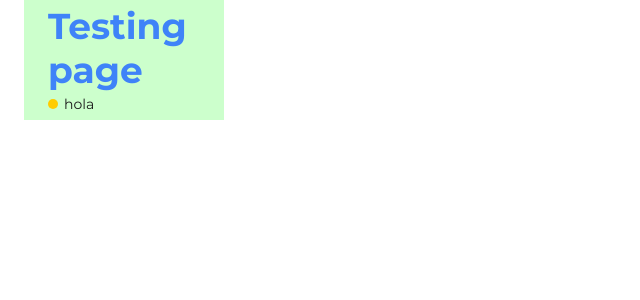
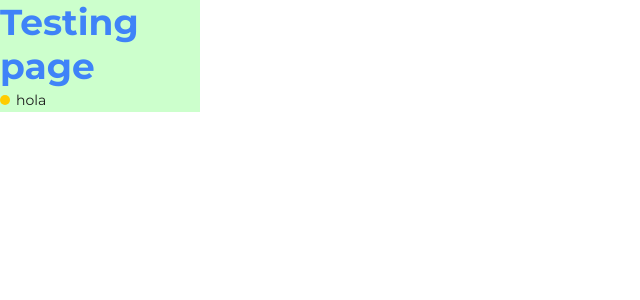
Before and after one commit to KevinZav/punto-de-venta, a Vue app: page /#/testing in a window 1280 px wide. Shown: the top 300 px of the page, without its empty margins (0-640 px from the left). Built offline with nearby package versions, Linux system fonts and the light colour scheme.

Commit message:
chore: change styles

```diff
--- a/src/assets/styles/global/_colors.scss
+++ b/src/assets/styles/global/_colors.scss
@@ -31,10 +31,22 @@ $white: #FFFFFF;
 $red-danger: #FF0000;
 $red-light: #FFCCCC;
 
+$yellow-900: #FF8000;
+$yellow-800: #FF8C00;
 $yellow-warning: #FFCC00;
-$yellow-light: #FFFFCC;
+$yellow-400:#FFD633;
+$yellow-300:#FFE699;
+$yellow-200:#FFF5CC;
+$yellow-100:#FFFFE6;
+$yellow-light:#FFFFCC;
 
 $green-success: #008000;
+$green-900: #00A000;
+$green-800: #00C000;
+$green-400:#0F9446;
+$green-300:#29AB7F;
+$green-200:#58C59E;
+$green-100:#A4EAC3;
 $green-light: #CCFFCC;
 
 $colors-map: (
@@ -64,10 +76,18 @@ $colors-map: (
   'yellow': (
     'warning': $yellow-warning,
     'light': $yellow-light,
+    '400': $yellow-400,
+    '300': $yellow-300,
+    '200': $yellow-200,
+    '100': $yellow-100,
   ),
   'green': (
     'success': $green-success,
     'light': $green-light,
+    '400': $green-400,
+    '300': $green-300,
+    '200': $green-200,
+    '100': $green-100,
   ),
   'black': (
     '600': $black-600,
--- a/src/assets/styles/global/_spaces.scss
+++ b/src/assets/styles/global/_spaces.scss
@@ -1,14 +1,15 @@
 $sizes: (
-  none: 0,
-  xs: 4px,
-  sm: 8px,
-  md: 16px,
-  lg: 24px,
-  xl: 32px,
-  xxlg: 40px,
-  xxslc: 48px,
-  xslcc: 56px,
-  lc: 120px,
+  '0': 0px,
+  '1': 2px,
+  '2': 4px,
+  '3': 8px,
+  '4': 16px,
+  '5': 24px,
+  '6': 32px,
+  '7': 40px,
+  '8': 48px,
+  '9': 56px,
+  'A': 120px,
 );
 
 $space-types: (
```
